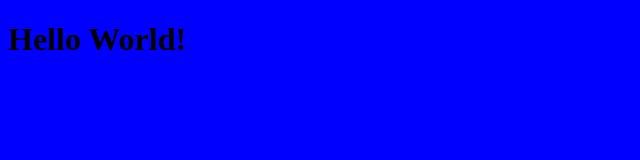
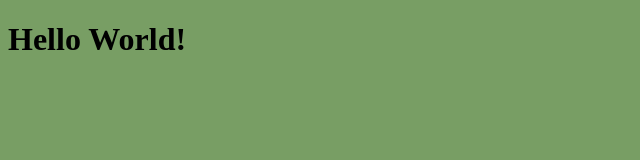
Before and after one commit to sinergetixx/my-personal-website, a plain HTML site: page index.html in a window 1280 px wide. Shown: the whole page, without its empty margins (0-640 px from the left). Drawn offline with Linux system fonts and the light colour scheme.

Commit message:
changed background color

```diff
--- a/style.css
+++ b/style.css
@@ -1,3 +1,3 @@
 body {
-    background: blue;
+    background: #789e64;
 }
```
